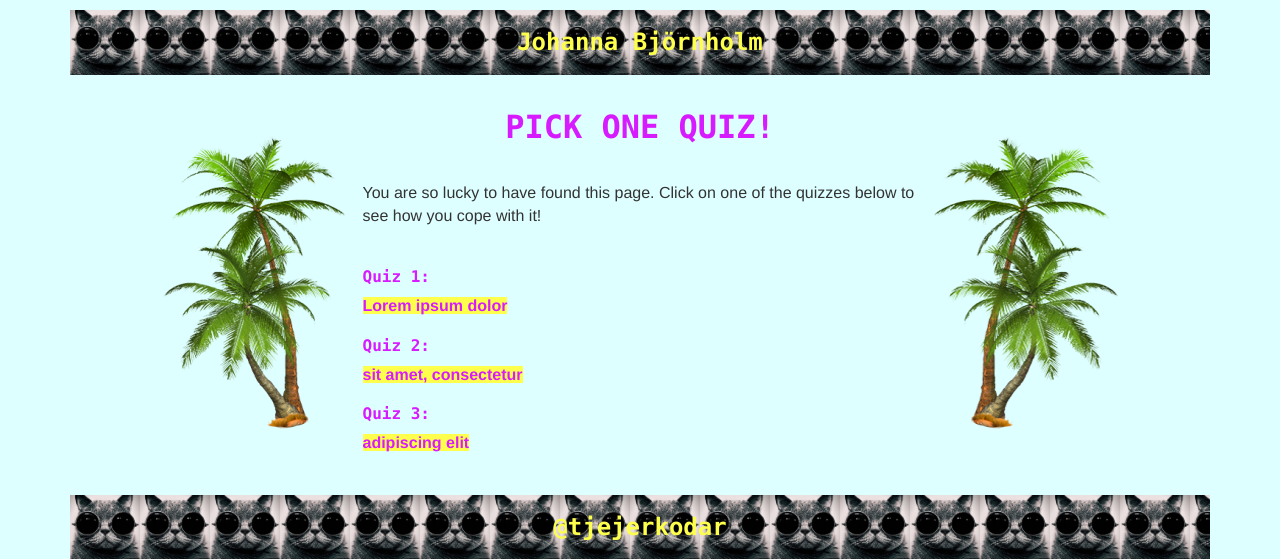
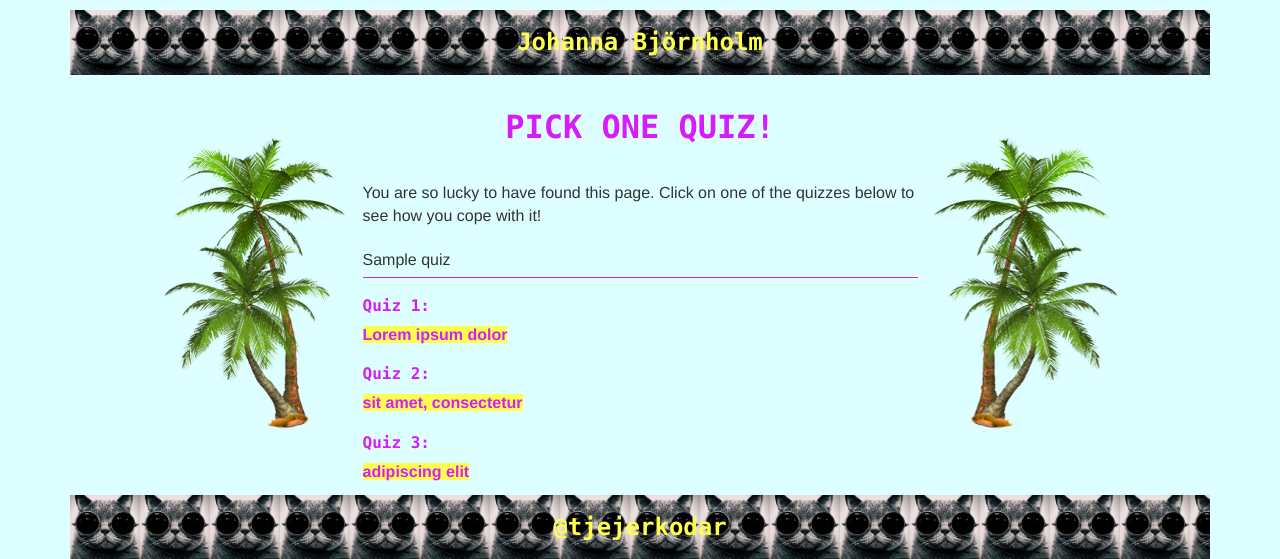
Before and after one commit to johannabjornholm/quizproject, a Django app: template quiz/templates/quiz/start.html in a window 1280 px wide. Shown: the top 559 px of the page. Run offline with Django 3.2, Linux system fonts and the light colour scheme; the template is opened without the code that fills it: most values are stand-ins (such as "Sample title", 1, 10 or a date in 2020); some libraries are stand-ins or nearby versions.

Commit message:
added quiz script to start html

```diff
--- a/quiz/templates/quiz/start.html
+++ b/quiz/templates/quiz/start.html
@@ -19,6 +19,11 @@
 	<div class="col-md-3 image1"></div>
 	<div class="col-md-6 middle"><h1>Pick one quiz!</h1><br>
 	You are so lucky to have found this page. Click on one of the quizzes below to see how you cope with it! <br><br>
+
+	{% for quiz in quizzes %}
+	<p>{{ quiz.name }}</p>
+{% endfor %}
+
 	<a href="file:///Users/jobjo/Desktop/QUIZ%20TEMPLATES/quiz-templates/quiz.html"><h2>Quiz 1:</h2>Lorem ipsum dolor</a><br>
 	<a href="file:///Users/jobjo/Desktop/QUIZ%20TEMPLATES/quiz-templates/quiz.html"><h2>Quiz 2:</h2>sit amet, consectetur</a><br>
 	<a href="file:///Users/jobjo/Desktop/QUIZ%20TEMPLATES/quiz-templates/quiz.html"><h2>Quiz 3:</h2>adipiscing elit</a>
```
